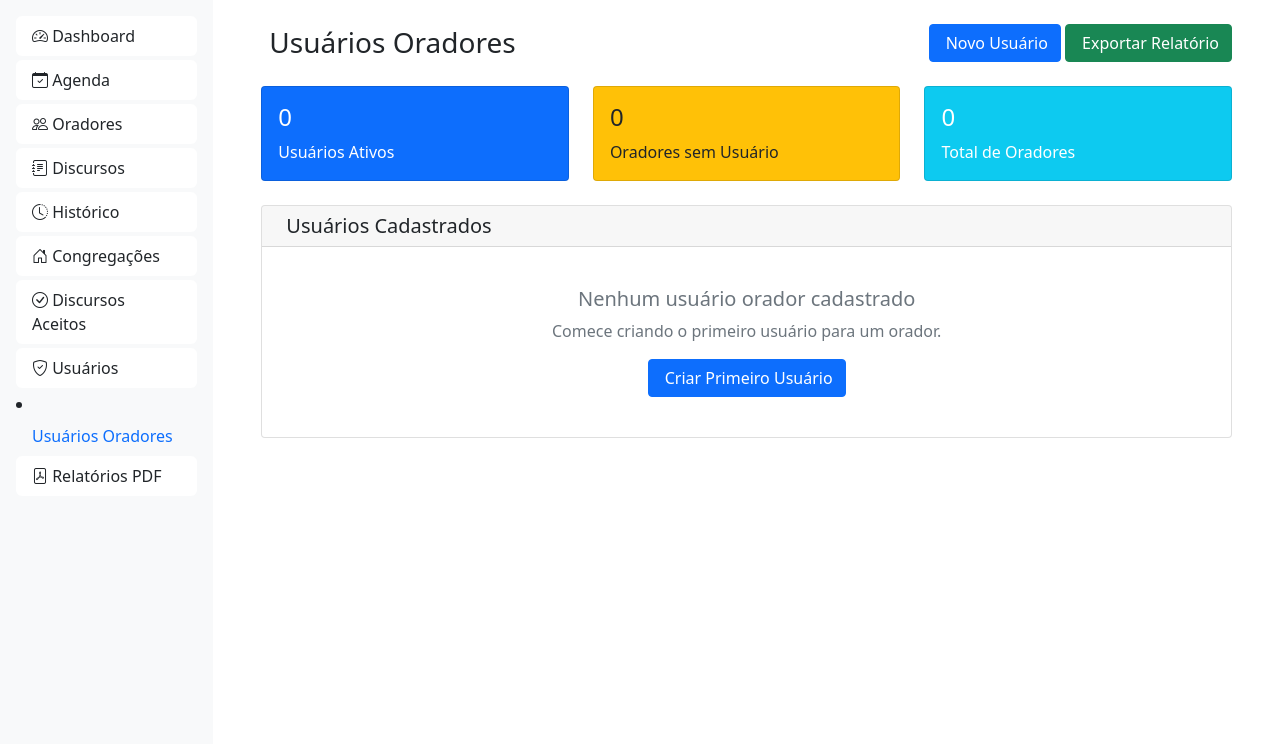
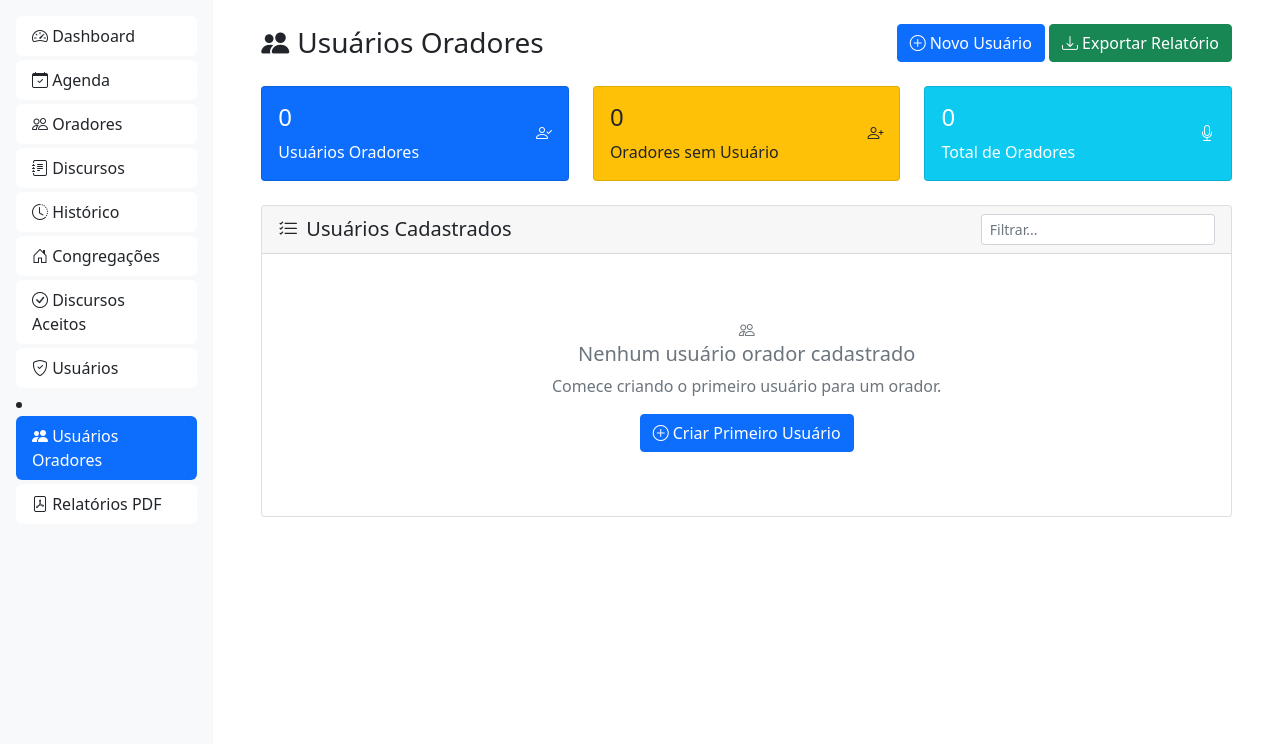
Before and after one commit to LaGiGa/sistema-discursos, a Flask app: page /admin/usuarios-oradores in a window 1280 px wide. Shown: the part 56-800 px from the top of the page. Run offline with Flask 3, Linux system fonts and the light colour scheme; a user stored in the database is signed in.

Commit message:
feat: att sistema orador

```diff
--- a/templates/admin/usuarios_oradores.html
+++ b/templates/admin/usuarios_oradores.html
@@ -7,14 +7,14 @@
     <!-- Cabeçalho -->
     <div class="d-flex justify-content-between align-items-center mb-4">
         <h1 class="h3 mb-0">
-            <i class="fas fa-users me-2"></i>Usuários Oradores
+            <i class="bi bi-people-fill me-2"></i>Usuários Oradores
         </h1>
         <div>
             <a href="{{ url_for('admin_novo_usuario_orador') }}" class="btn btn-primary">
-                <i class="fas fa-plus me-1"></i>Novo Usuário
+                <i class="bi bi-plus-circle me-1"></i>Novo Usuário
             </a>
             <a href="{{ url_for('admin_relatorio_usuarios_oradores') }}" class="btn btn-success">
-                <i class="fas fa-download me-1"></i>Exportar Relatório
+                <i class="bi bi-download me-1"></i>Exportar Relatório
             </a>
         </div>
     </div>
@@ -27,10 +27,10 @@
                     <div class="d-flex justify-content-between">
                         <div>
                             <h4 class="card-title">{{ total_usuarios }}</h4>
-                            <p class="card-text">Usuários Ativos</p>
+                            <p class="card-text">Usuários Oradores</p>
                         </div>
                         <div class="align-self-center">
-                            <i class="fas fa-user-check fa-2x"></i>
+                            <i class="bi bi-person-check fa-2x"></i>
                         </div>
                     </div>
                 </div>
@@ -45,7 +45,7 @@
                             <p class="card-text">Oradores sem Usuário</p>
                         </div>
                         <div class="align-self-center">
-                            <i class="fas fa-user-plus fa-2x"></i>
+                            <i class="bi bi-person-plus fa-2x"></i>
                         </div>
                     </div>
                 </div>
@@ -60,7 +60,7 @@
                             <p class="card-text">Total de Oradores</p>
                         </div>
                         <div class="align-self-center">
-                            <i class="fas fa-microphone fa-2x"></i>
+                            <i class="bi bi-mic fa-2x"></i>
                         </div>
                     </div>
                 </div>
@@ -72,21 +72,21 @@
     <div class="card">
         <div class="card-header">
             <h5 class="card-title mb-0">
-                <i class="fas fa-list me-2"></i>Usuários Cadastrados
+                <i class="bi bi-list-check me-2"></i>Usuários Cadastrados
             </h5>
         </div>
         <div class="card-body">
             {% if usuarios_oradores %}
             <div class="table-responsive">
-                <table class="table table-striped table-hover">
-                    <thead>
+                <table class="table table-striped table-hover" id="tabelaUsuarios">
+                    <thead class="table-light">
                         <tr>
                             <th>Orador</th>
                             <th>Congregação</th>
                             <th>Usuário</th>
                             <th>Data de Criação</th>
                             <th>Status</th>
-                            <th>Ações</th>
+                            <th class="text-center">Ações</th>
                         </tr>
                     </thead>
                     <tbody>
@@ -100,32 +100,53 @@
                             </td>
                             <td>{{ usuario.orador.congregacao.nome }}</td>
                             <td>
-                                <code>{{ usuario.username }}</code>
+                                <code class="text-primary">{{ usuario.username }}</code>
                             </td>
                             <td>{{ usuario.data_criacao.strftime('%d/%m/%Y') }}</td>
                             <td>
                                 {% if usuario.ativo %}
-                                <span class="badge bg-success">Ativo</span>
+                                <span class="badge bg-success">
+                                    <i class="bi bi-check-circle me-1"></i>Ativo
+                                </span>
                                 {% else %}
-                                <span class="badge bg-danger">Inativo</span>
+                                <span class="badge bg-danger">
+                                    <i class="bi bi-x-circle me-1"></i>Inativo
+                                </span>
                                 {% endif %}
                             </td>
                             <td>
-                                <div class="btn-group btn-group-sm">
+                                <div class="d-flex justify-content-center gap-2">
+                                    <!-- Botão Editar -->
                                     <a href="{{ url_for('admin_editar_usuario_orador', id=usuario.id) }}"
-                                       class="btn btn-outline-primary" title="Editar">
-                                        <i class="fas fa-edit"></i>
+                                       class="btn btn-sm btn-outline-primary"
+                                       title="Editar Usuário"
+                                       data-bs-toggle="tooltip">
+                                        <i class="bi bi-pencil"></i>
                                     </a>
-                                    <form method="POST" action="{{ url_for('admin_resetar_senha_orador', id=usuario.id) }}"
-                                          class="d-inline" onsubmit="return confirm('Deseja resetar a senha deste usuário?')">
-                                        <button type="submit" class="btn btn-outline-warning" title="Resetar Senha">
-                                            <i class="fas fa-key"></i>
+
+                                    <!-- Botão Resetar Senha -->
+                                    <form method="POST"
+                                          action="{{ url_for('admin_resetar_senha_orador', id=usuario.id) }}"
+                                          class="d-inline"
+                                          onsubmit="return confirm('Deseja resetar a senha deste usuário? A nova senha será: 123456')">
+                                        <button type="submit"
+                                                class="btn btn-sm btn-outline-warning"
+                                                title="Resetar Senha"
+                                                data-bs-toggle="tooltip">
+                                            <i class="bi bi-key"></i>
                                         </button>
                                     </form>
-                                    <form method="POST" action="{{ url_for('admin_excluir_usuario_orador', id=usuario.id) }}"
-                                          class="d-inline" onsubmit="return confirm('Tem certeza que deseja excluir este usuário?')">
-                                        <button type="submit" class="btn btn-outline-danger" title="Excluir">
-                                            <i class="fas fa-trash"></i>
+
+                                    <!-- Botão Excluir -->
+                                    <form method="POST"
+                                          action="{{ url_for('admin_excluir_usuario_orador', id=usuario.id) }}"
+                                          class="d-inline"
+                                          onsubmit="return confirm('Tem certeza que deseja excluir este usuário? Esta ação não pode ser desfeita.')">
+                                        <button type="submit"
+                                                class="btn btn-sm btn-outline-danger"
+                                                title="Excluir Usuário"
+                                                data-bs-toggle="tooltip">
+                                            <i class="bi bi-trash"></i>
                                         </button>
                                     </form>
                                 </div>
@@ -136,12 +157,12 @@
                 </table>
             </div>
             {% else %}
-            <div class="text-center py-4">
-                <i class="fas fa-users fa-3x text-muted mb-3"></i>
+            <div class="text-center py-5">
+                <i class="bi bi-people fa-3x text-muted mb-3"></i>
                 <h5 class="text-muted">Nenhum usuário orador cadastrado</h5>
                 <p class="text-muted">Comece criando o primeiro usuário para um orador.</p>
                 <a href="{{ url_for('admin_novo_usuario_orador') }}" class="btn btn-primary">
-                    <i class="fas fa-plus me-1"></i>Criar Primeiro Usuário
+                    <i class="bi bi-plus-circle me-1"></i>Criar Primeiro Usuário
                 </a>
             </div>
             {% endif %}
@@ -151,21 +172,21 @@
     <!-- Oradores sem Usuário -->
     {% if oradores_sem_usuario %}
     <div class="card mt-4">
-        <div class="card-header">
-            <h5 class="card-title mb-0">
-                <i class="fas fa-user-plus me-2"></i>Oradores sem Usuário
+        <div class="card-header bg-warning bg-opacity-10">
+            <h5 class="card-title mb-0 text-warning">
+                <i class="bi bi-person-plus me-2"></i>Oradores sem Usuário
             </h5>
         </div>
         <div class="card-body">
             <div class="table-responsive">
-                <table class="table table-sm">
+                <table class="table table-sm table-hover">
                     <thead>
                         <tr>
                             <th>Orador</th>
                             <th>Congregação</th>
                             <th>Telefone</th>
                             <th>Email</th>
-                            <th>Ação</th>
+                            <th class="text-center">Ação</th>
                         </tr>
                     </thead>
                     <tbody>
@@ -180,10 +201,10 @@
                             <td>{{ orador.congregacao.nome }}</td>
                             <td>{{ orador.telefone or '-' }}</td>
                             <td>{{ orador.email or '-' }}</td>
-                            <td>
+                            <td class="text-center">
                                 <a href="{{ url_for('admin_novo_usuario_orador') }}?orador_id={{ orador.id }}"
                                    class="btn btn-sm btn-primary">
-                                    <i class="fas fa-user-plus me-1"></i>Criar Usuário
+                                    <i class="bi bi-person-plus me-1"></i>Criar Usuário
                                 </a>
                             </td>
                         </tr>
@@ -199,9 +220,18 @@
 
 {% block scripts %}
 <script>
+document.addEventListener('DOMContentLoaded', function() {
+    // Inicializar tooltips
+    var tooltipTriggerList = [].slice.call(document.querySelectorAll('[data-bs-toggle="tooltip"]'))
+    var tooltipList = tooltipTriggerList.map(function (tooltipTriggerEl) {
+        return new bootstrap.Tooltip(tooltipTriggerEl)
+    });
+
     // Filtro simples na tabela
     function filtrarTabela() {
         const input = document.getElementById('filtro');
+        if (!input) return;
+
         const filter = input.value.toLowerCase();
         const table = document.getElementById('tabelaUsuarios');
         const tr = table.getElementsByTagName('tr');
@@ -222,6 +252,23 @@ function filtrarTabela() {
             tr[i].style.display = mostrar ? '' : 'none';
         }
     }
+
+    // Adicionar campo de filtro se não existir
+    const cardHeader = document.querySelector('.card-header');
+    if (cardHeader && !document.getElementById('filtro')) {
+        const searchHtml = `
+            <div class="d-flex justify-content-between align-items-center">
+                <h5 class="card-title mb-0">
+                    <i class="bi bi-list-check me-2"></i>Usuários Cadastrados
+                </h5>
+                <div class="col-md-3">
+                    <input type="text" class="form-control form-control-sm" id="filtro"
+                           placeholder="Filtrar..." onkeyup="filtrarTabela()">
+                </div>
+            </div>
+        `;
+        cardHeader.innerHTML = searchHtml;
+    }
+});
 </script>
 {% endblock %}
-[file content end]
--- a/templates/base.html
+++ b/templates/base.html
@@ -92,10 +92,10 @@
                     </a>
 
 		<li class="nav-item">
-    			<a class="nav-link" href="{{ url_for('admin_usuarios_oradores') }}">
-        		<i class="fas fa-users-cog"></i>
-        		Usuários Oradores
-    			</a>
+    			<a href="{{ url_for('admin_usuarios_oradores') }}"
+   class="list-group-item list-group-item-action {% if request.endpoint == 'admin_usuarios_oradores' %}active{% endif %}">
+    <i class="bi bi-people-fill"></i> Usuários Oradores
+</a>
 		</li>
                     <a href="{{ url_for('relatorios_pdf') }}"
                        class="list-group-item list-group-item-action {% if request.endpoint in ['relatorios_pdf', 'gerar_pdf'] %}active{% endif %}">
```
Lines whose indentation alone changed are shown as unchanged.
